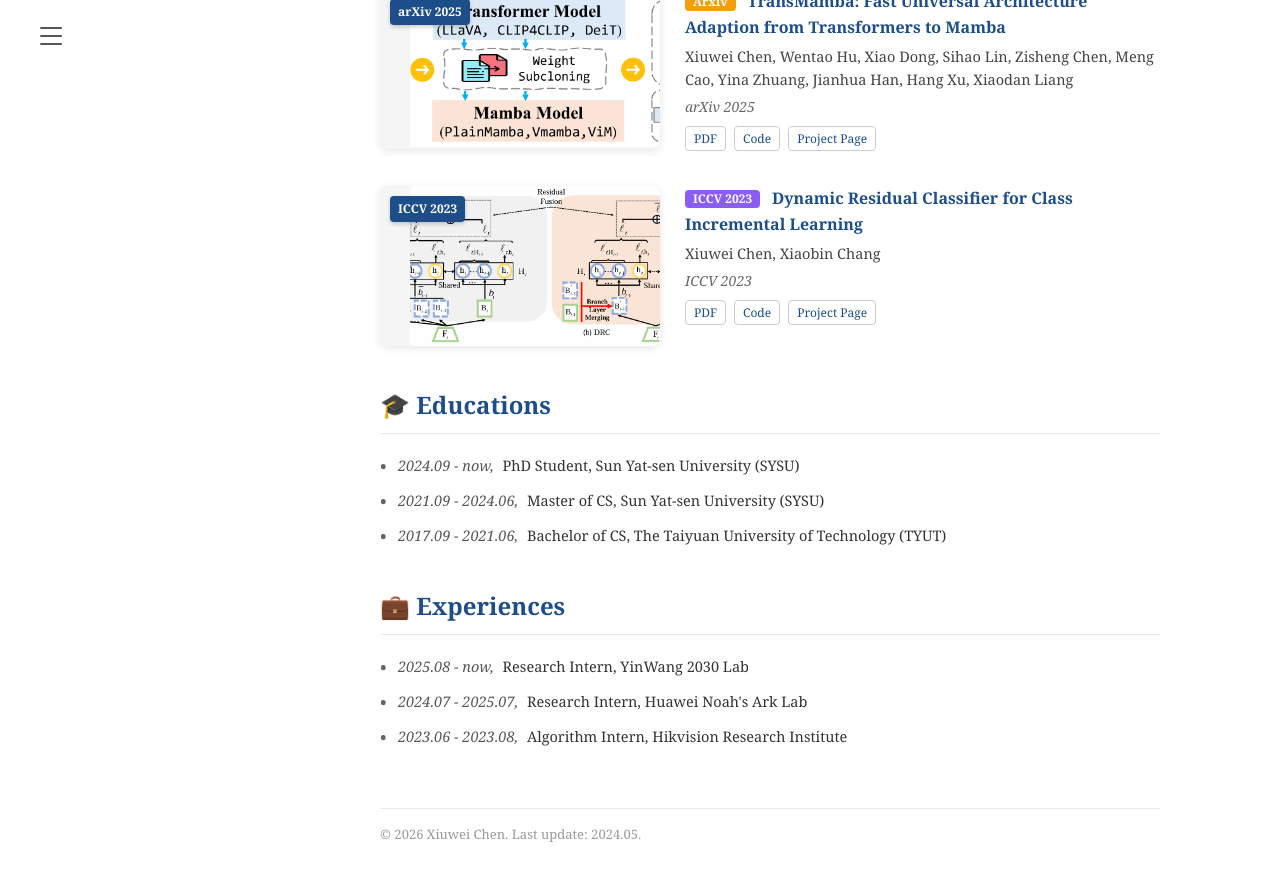
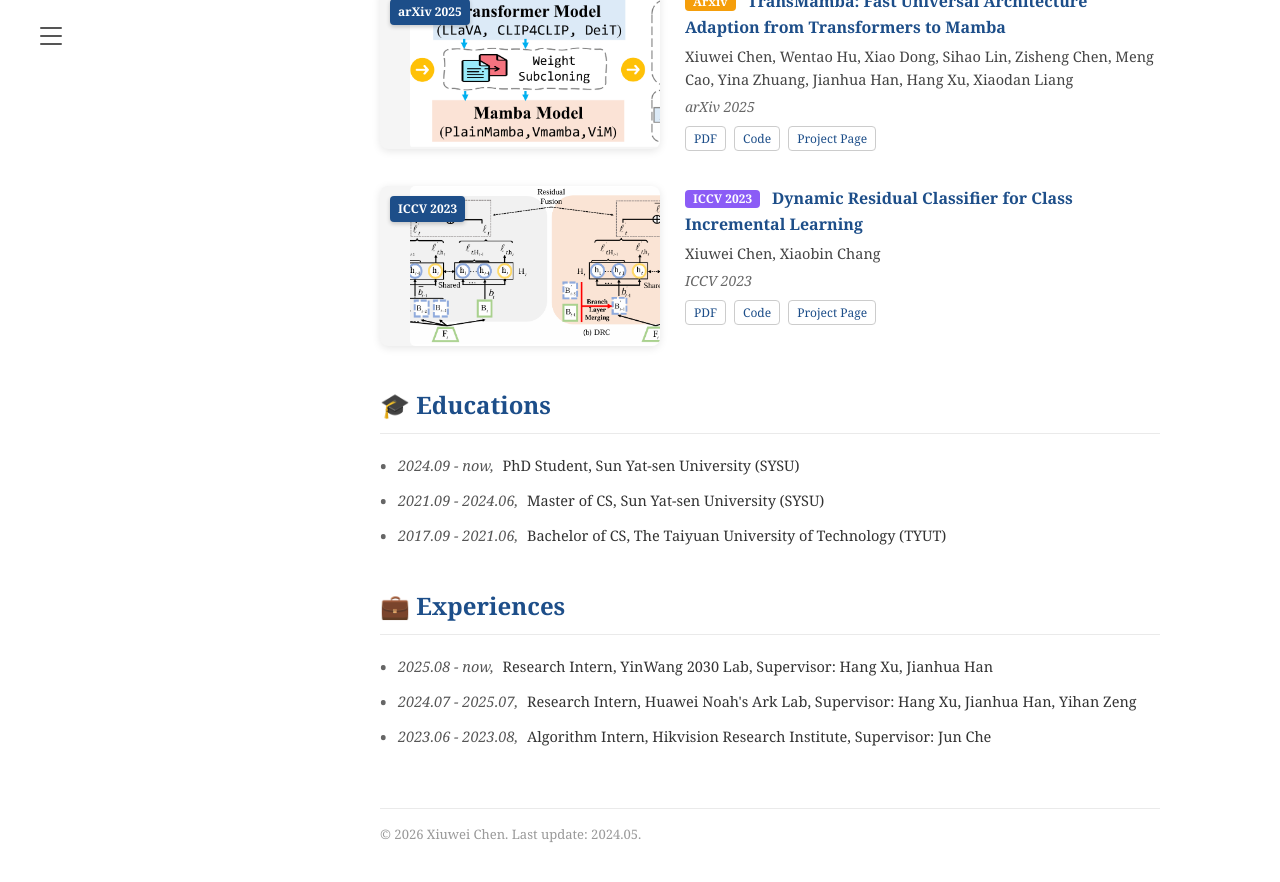
Before and after one commit to chen-xw/chen-xw.github.io, a Jekyll site: the page built from index.markdown, in a window 1280 px wide and 900 px high, scrolled down 2444 px. Shown: the top 882 px of the window. Built offline with Jekyll 4.4.1, drawn with Linux system fonts in a browser that asks for light colours; comment, search, counter and statistics services are not loaded.

Commit message:
Update index.markdown

```diff
--- a/index.markdown
+++ b/index.markdown
@@ -383,9 +383,9 @@
         </ul>
 
         <div class="section-title">💼  Experiences</div> <ul class="custom-list">
-            <li><span class="date-text">2025.08 - now,</span>  Research Intern, YinWang 2030 Lab</li>
-            <li><span class="date-text">2024.07 - 2025.07,</span>  Research Intern, Huawei Noah's Ark Lab </li>
-            <li><span class="date-text">2023.06 - 2023.08,</span>  Algorithm Intern, Hikvision Research Institute </li>
+            <li><span class="date-text">2025.08 - now,</span>  Research Intern, YinWang 2030 Lab, Supervisor: Hang Xu, Jianhua Han</li>
+            <li><span class="date-text">2024.07 - 2025.07,</span>  Research Intern, Huawei Noah's Ark Lab, Supervisor: Hang Xu, Jianhua Han, Yihan Zeng </li>
+            <li><span class="date-text">2023.06 - 2023.08,</span>  Algorithm Intern, Hikvision Research Institute, Supervisor: Jun Che </li>
         </ul>
 
 
```
